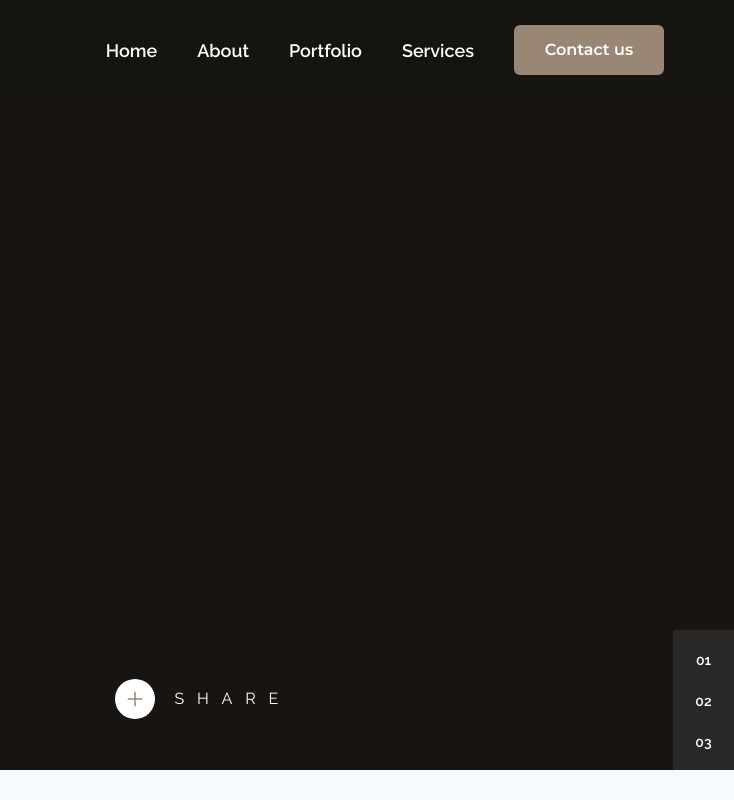
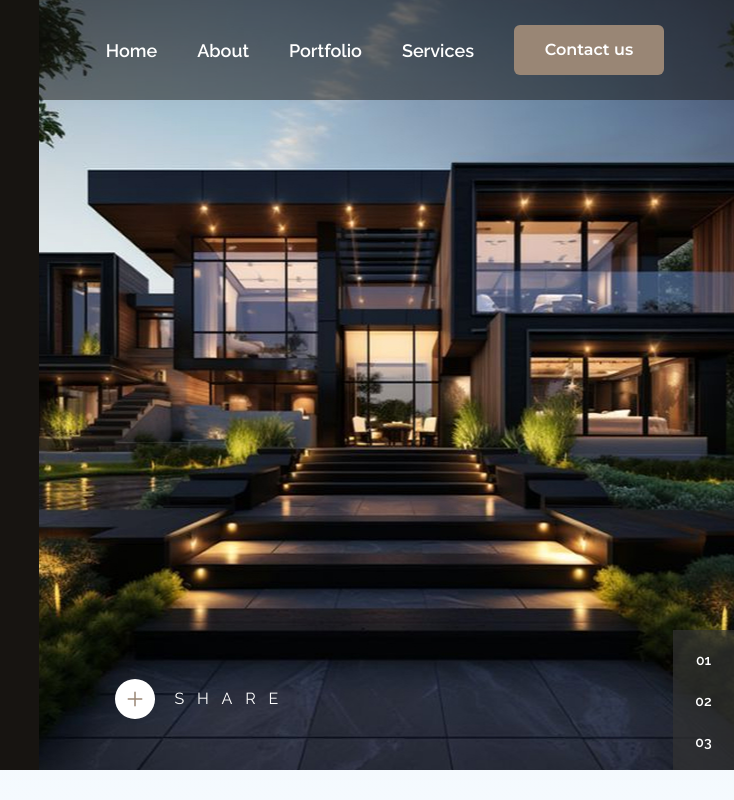
Before and after one commit to Hatsia/Arockt, a plain HTML site: page index.html in a window 1280 px wide. Shown: the top 800 px of the page, 546-1280 px from the left. Drawn offline with Linux system fonts and the light colour scheme; files whose address does not match are found by name.

Commit message:
Edit main.css

```diff
--- a/css/main.css
+++ b/css/main.css
@@ -197,7 +197,7 @@ button.header-call {
   flex: 1 0 30%;
   min-width: 200px;
 
-  background-image: url(./image/first-block-image1.jpg);
+  background-image: url(../image/first-block-image1.jpg);
   background-size: cover;
   background-position: center;
   background-repeat: no-repeat;
```
